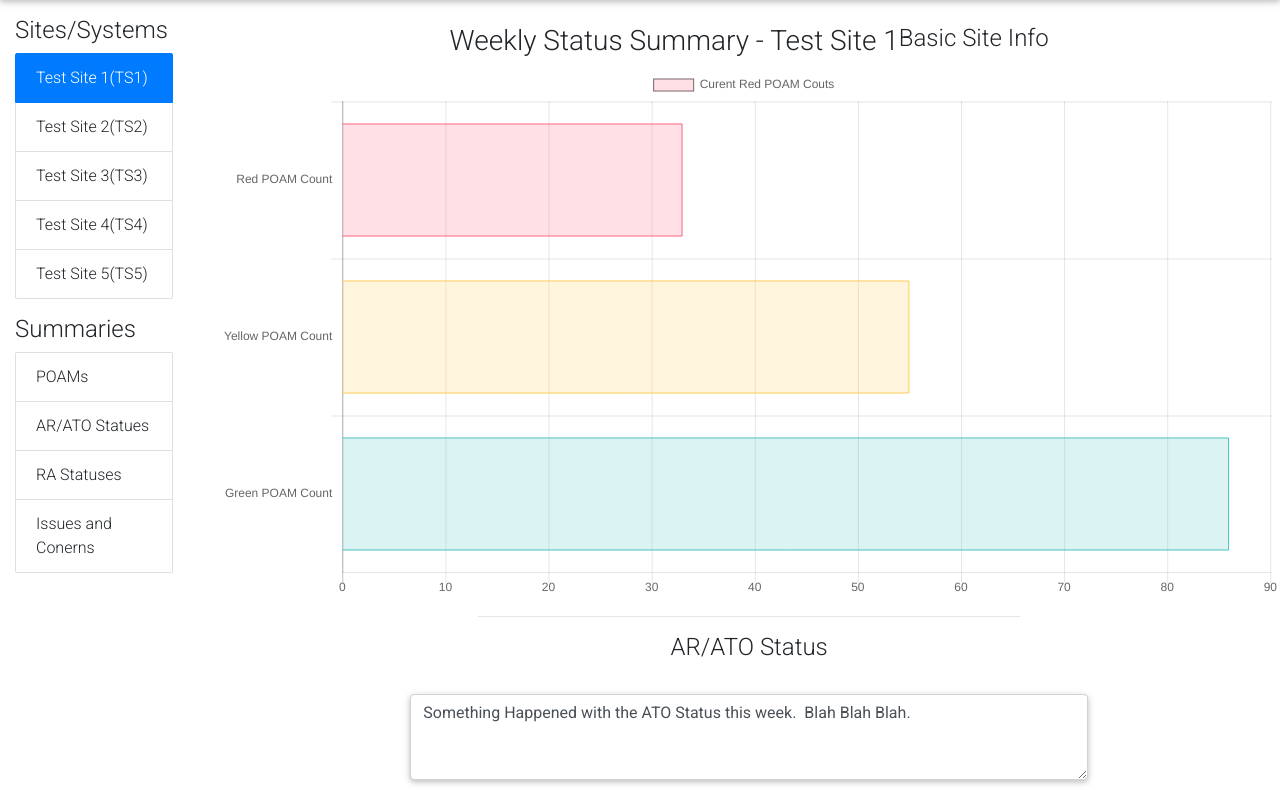
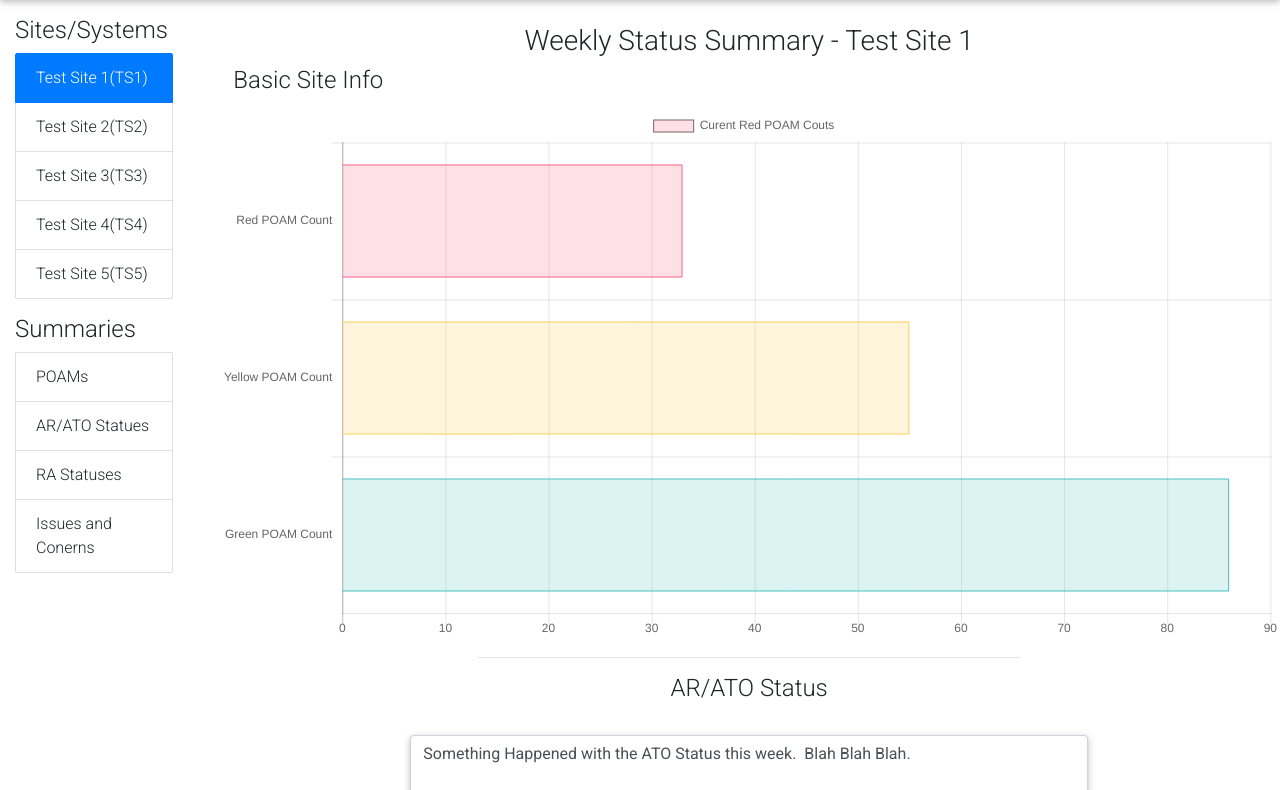
Before and after one commit to edelBCS/WSR, a website: page public/index.html in a window 1280 px wide. Shown: the part 56-846 px from the top of the page. Drawn offline with nearby package versions, Linux system fonts and the light colour scheme.

Commit message:
finished init wireframe

```diff
--- a/public/index.html
+++ b/public/index.html
@@ -65,7 +65,7 @@
                 <div class="row d-flex justify-content-center">
                     <h3>Weekly Status Summary - Test Site 1</h3>
 
-                    <h4 class="mb-3">Basic Site Info</h4>
+                    <h4 class="mb-3 col-12">Basic Site Info</h4>
 
                     <!-- POAM Status -->
                     <canvas id="horizontalBar"></canvas>
```
